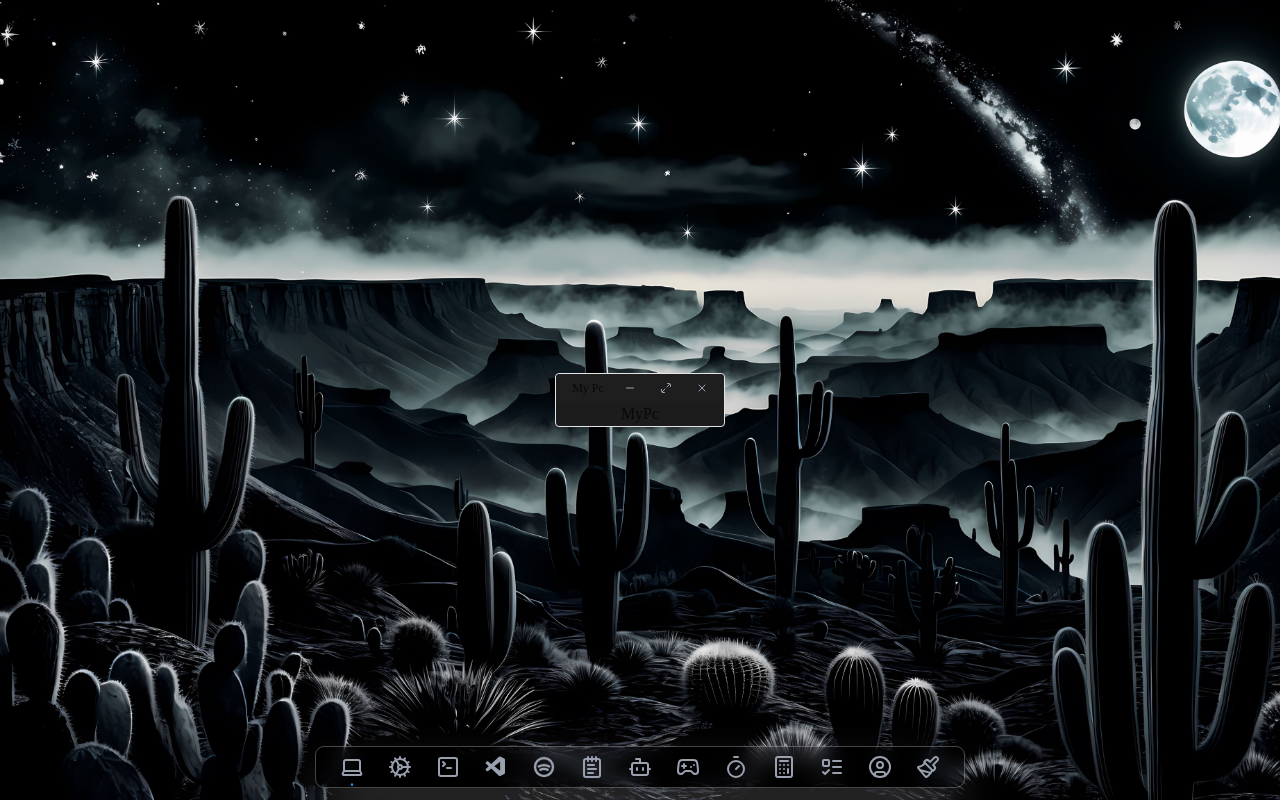
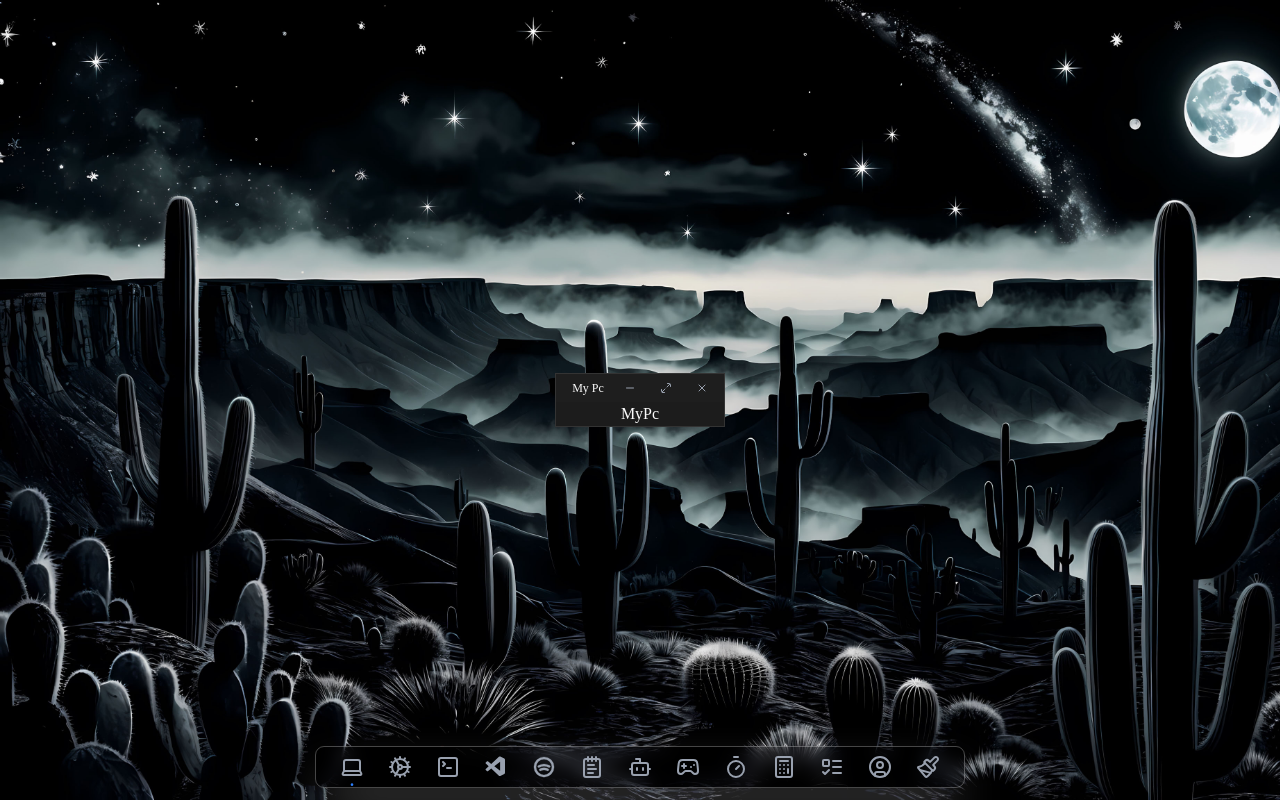
Before and after one commit to Westttttttt/West-Portfolio-OS_theme, a Next.js app: page / in a window 1280 px wide. Both pictures are taken after a click on the icon 352 px from the left and 767 px from the top of the page. Built offline with nearby package versions, Linux system fonts and the light colour scheme; a web font is replaced by a local one.

Commit message:
may 13 progress update

```diff
--- a/app/globals.css
+++ b/app/globals.css
@@ -49,39 +49,39 @@
    --radius-xl: calc(var(--radius) + 4px);
 }
 
+/* i change this root to have the same color as dark since i dont want light mode */
 :root {
-   --radius: 0rem;
-   --background: oklch(1 0 0);
-   --foreground: oklch(0.141 0.005 285.823);
-   --card: oklch(1 0 0);
-   --card-foreground: oklch(0.141 0.005 285.823);
-   --popover: oklch(1 0 0);
-   --popover-foreground: oklch(0.141 0.005 285.823);
-   --primary: oklch(0.21 0.006 285.885);
-   --primary-foreground: oklch(0.985 0 0);
-   --secondary: oklch(0.967 0.001 286.375);
-   --secondary-foreground: oklch(0.21 0.006 285.885);
-   --muted: oklch(0.967 0.001 286.375);
-   --muted-foreground: oklch(0.552 0.016 285.938);
-   --accent: oklch(0.967 0.001 286.375);
-   --accent-foreground: oklch(0.21 0.006 285.885);
-   --destructive: oklch(0.577 0.245 27.325);
-   --border: oklch(0.92 0.004 286.32);
-   --input: oklch(0.92 0.004 286.32);
-   --ring: oklch(0.705 0.015 286.067);
-   --chart-1: oklch(0.646 0.222 41.116);
-   --chart-2: oklch(0.6 0.118 184.704);
-   --chart-3: oklch(0.398 0.07 227.392);
-   --chart-4: oklch(0.828 0.189 84.429);
-   --chart-5: oklch(0.769 0.188 70.08);
-   --sidebar: oklch(0.985 0 0);
-   --sidebar-foreground: oklch(0.141 0.005 285.823);
-   --sidebar-primary: oklch(0.21 0.006 285.885);
+   --background: oklch(0.141 0.005 285.823);
+   --foreground: oklch(0.985 0 0);
+   --card: oklch(0.21 0.006 285.885);
+   --card-foreground: oklch(0.985 0 0);
+   --popover: oklch(0.21 0.006 285.885);
+   --popover-foreground: oklch(0.985 0 0);
+   --primary: oklch(0.92 0.004 286.32);
+   --primary-foreground: oklch(0.21 0.006 285.885);
+   --secondary: oklch(0.274 0.006 286.033);
+   --secondary-foreground: oklch(0.985 0 0);
+   --muted: oklch(0.274 0.006 286.033);
+   --muted-foreground: oklch(0.705 0.015 286.067);
+   --accent: oklch(0.274 0.006 286.033);
+   --accent-foreground: oklch(0.985 0 0);
+   --destructive: oklch(0.704 0.191 22.216);
+   --border: oklch(1 0 0 / 10%);
+   --input: oklch(1 0 0 / 15%);
+   --ring: oklch(0.552 0.016 285.938);
+   --chart-1: oklch(0.488 0.243 264.376);
+   --chart-2: oklch(0.696 0.17 162.48);
+   --chart-3: oklch(0.769 0.188 70.08);
+   --chart-4: oklch(0.627 0.265 303.9);
+   --chart-5: oklch(0.645 0.246 16.439);
+   --sidebar: oklch(0.21 0.006 285.885);
+   --sidebar-foreground: oklch(0.985 0 0);
+   --sidebar-primary: oklch(0.488 0.243 264.376);
    --sidebar-primary-foreground: oklch(0.985 0 0);
-   --sidebar-accent: oklch(0.967 0.001 286.375);
-   --sidebar-accent-foreground: oklch(0.21 0.006 285.885);
-   --sidebar-border: oklch(0.92 0.004 286.32);
-   --sidebar-ring: oklch(0.705 0.015 286.067);
+   --sidebar-accent: oklch(0.274 0.006 286.033);
+   --sidebar-accent-foreground: oklch(0.985 0 0);
+   --sidebar-border: oklch(1 0 0 / 10%);
+   --sidebar-ring: oklch(0.552 0.016 285.938);
 }
 
 .dark {
--- a/components/common/ToolsRendererWrapper.tsx
+++ b/components/common/ToolsRendererWrapper.tsx
@@ -28,8 +28,6 @@
    );
 
    const dispatch = useDispatch();
-   // const [foucusTool, setFocusTool] = useState<Tool | string>("");
-   // console.log(foucusTool);
 
    return (
       <AnimatePresence>
@@ -42,17 +40,17 @@
                <motion.div
                   key={tools}
                   layout
-                  transition={{ type: "spring", stiffness: 300, damping: 30 }}
+                  transition={{ stiffness: 300, damping: 30 }}
                   initial={{ scale: 0 }}
                   animate={{ scale: 1 }}
                   exit={{ scale: 0 }}
                   drag
                   dragConstraints={containerRef} // limit where i can drag
-                  whileDrag={{ scale: 0.9, cursor: "grab" }}
+                  whileDrag={{ cursor: "grab" }}
                   dragElastic={0}
                   dragMomentum={false}
                   className={cn(
-                     "flex flex-col bg-[#1c1c1c] border border-[#fafafa6a rounded-xl overflow-hidden bg-linear-to-bl from bg-[#1c1c1c] tobg-white flex items-center absolute",
+                     "flex flex-col bg-[#1c1c1c] border border-[#fafafa6a rounded-xl overflow-hidden bg-linear-to-bl from bg-[#1c1c1c] tobg-white flex items-center",
                      fullScreenTools.includes(tools) && "w-full h-full",
                      minimizeTools.includes(tools) && "hidden",
                      foucusTool === tools && "z-3"
```
Also changed, not shown: 1 other file (tests, documents, lock files or other folders).
